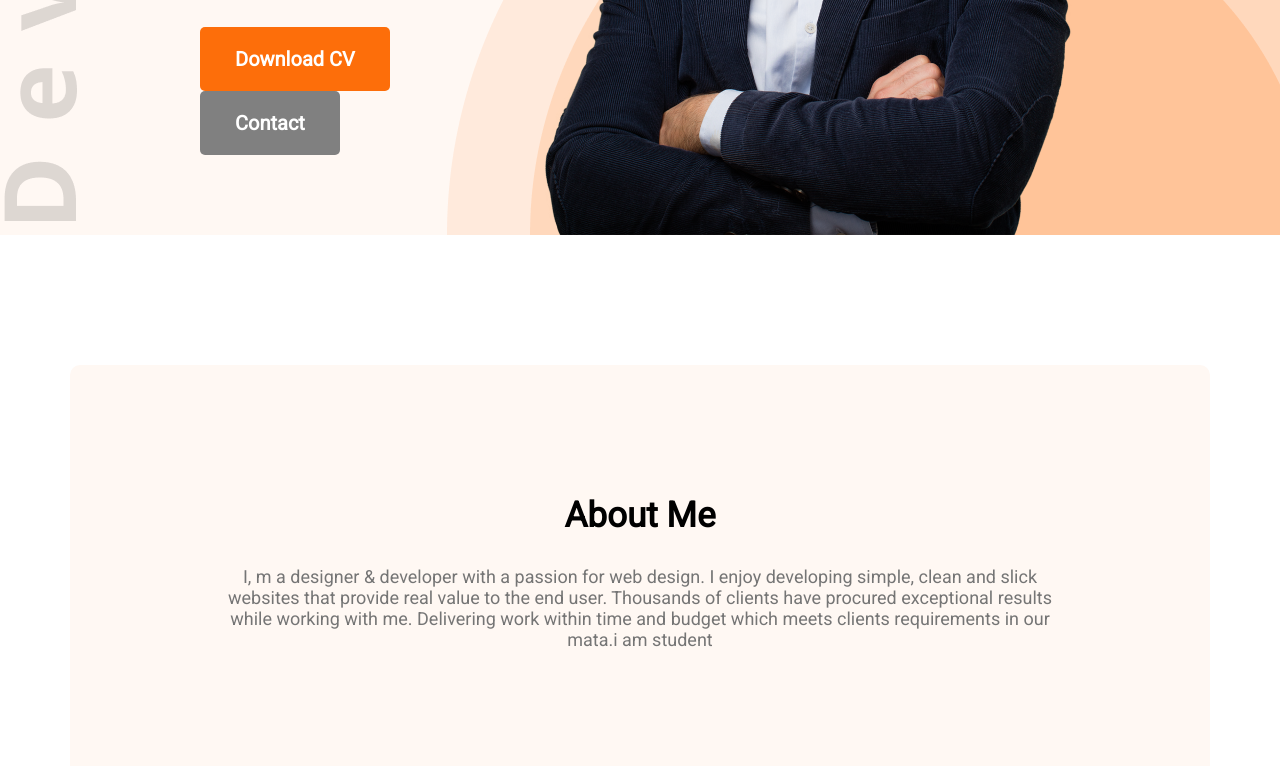
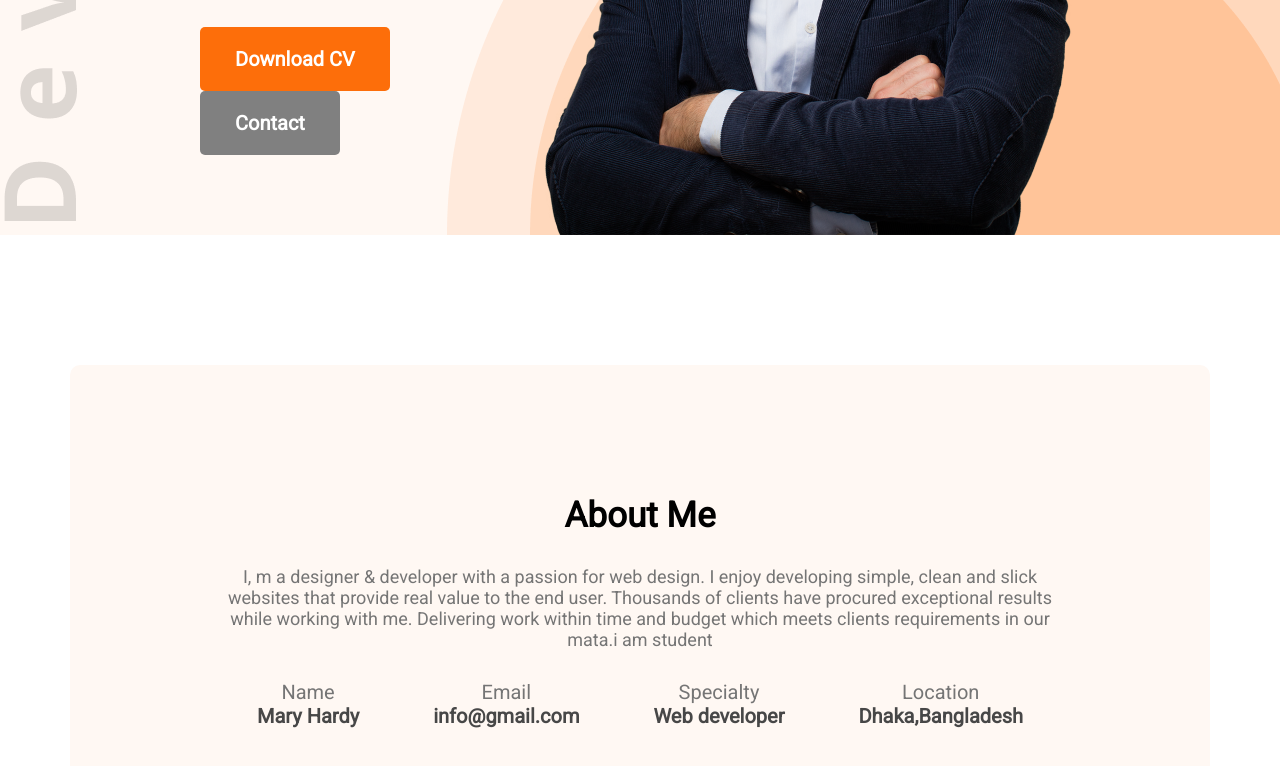
Before and after one commit to shuvradav/developer-portfolio, a plain HTML site: page index.html in a window 1280 px wide. Shown: the part 605-1371 px from the top of the page. Drawn offline with Linux system fonts and the light colour scheme.

Commit message:
addedd header

```diff
--- a/index.html
+++ b/index.html
@@ -34,6 +34,26 @@
           <section class="about">
             <h3 class="section-title">About Me</h3>
             <p class="section-description">I, m a designer & developer with a passion for web design. I enjoy developing simple, clean and slick websites that provide real value to the end user. Thousands of clients have procured exceptional results while working with me. Delivering work within time and budget which meets clients requirements in our mata.i am student</p>
+            <div class="about-info-container">
+                <div class="about-info">
+                    <p class="info-title">Name</p>
+                    <div class="info-description">Mary Hardy</div>
+                </div>
+                <div class="about-info">
+                    <p class="info-title">Email</p>
+                    <div class="info-description">info@gmail.com</div>
+                </div>
+                <div class="about-info">
+                    <p class="info-title">Specialty</p>
+                    <div class="info-description">Web developer</div>
+                </div>
+                <div class="about-info">
+                    <p class="info-title">Location</p>
+                    <div class="info-description">Dhaka,Bangladesh</div>
+                </div>
+
+
+            </div>
 
           </section>
     </main>
--- a/styles/portfolio.css
+++ b/styles/portfolio.css
@@ -100,3 +100,17 @@ margin-bottom: 30px;
     font-size: 18px;
     margin-bottom:30px;
 }
+
+.about-info-container{
+    display: flex;
+    justify-content: space-around;
+}
+.about .info-title{
+    font-size: 20px;
+    color: #757575;
+}
+.info-description{
+    font-weight: 700;
+    font-size: 20px;
+    color: #474747;
+}
```
